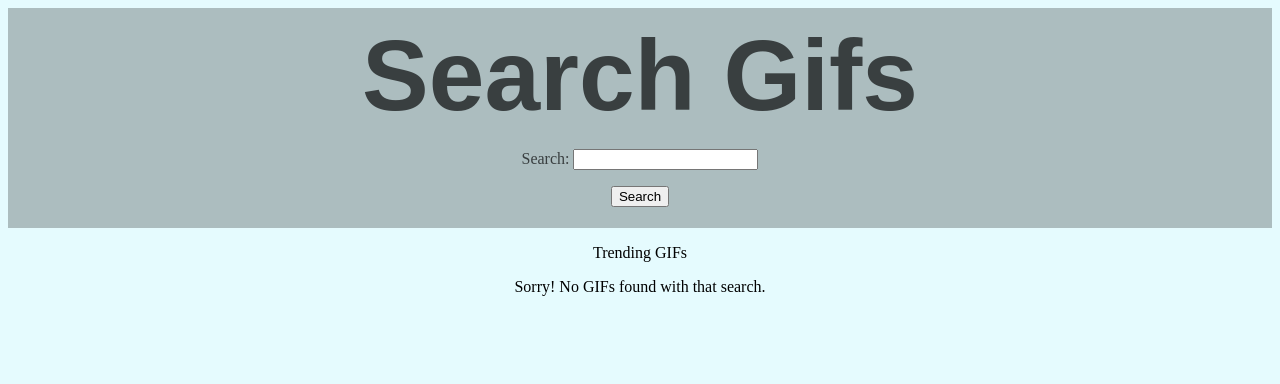
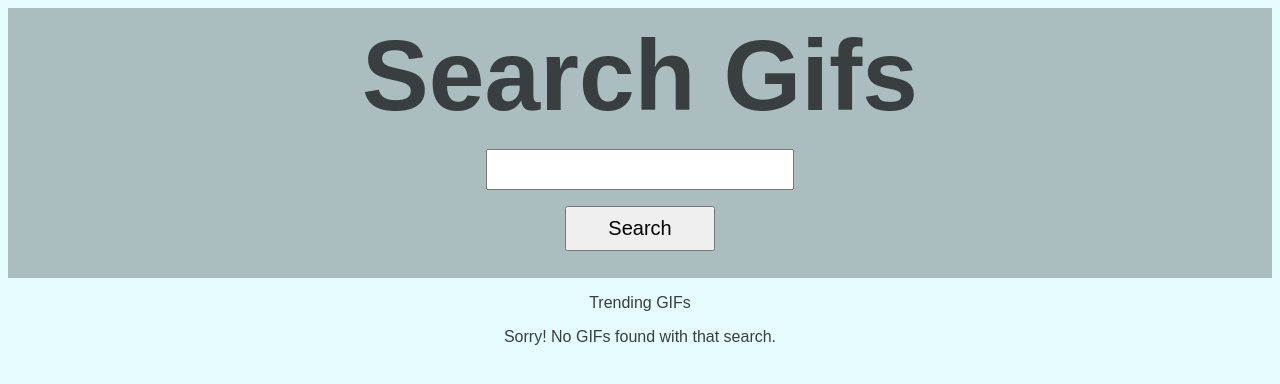
Before and after one commit to angelinaolmedo7/Gifsearch, a Flask app: page / in a window 1280 px wide. Shown: the top 384 px of the page. Run offline with Flask 2, Linux system fonts and the light colour scheme; data that the repository does not hold is empty.

Commit message:
everything looks good except gif spacing

```diff
--- a/static/style.css
+++ b/static/style.css
@@ -1,18 +1,18 @@
 h1 {
     font-size: 100px;
-    font-family: Arial, Helvetica, sans-serif;
     margin-top: 0px;
     margin-bottom: 0px;
 }
 
 body {
     background-color: #E5FBFE;
+    font-family: Arial, Helvetica, sans-serif;
+    color: #393F40;
 }
 
 #title {
-    color: #393F40;
     margin-top: 0;
-    height: 200px;
+    height: 250px;
     width: 100%;
     text-align: center;
     background-color: #ACBDBF;
@@ -21,7 +21,19 @@ body {
 }
 
 #gifs {
-    /* align-items: center; */
     width: 100%;
     text-align: center;
 }
+
+button {
+    height: 45px;
+    width: 150px;
+    font-size: 20px;
+}
+
+input {
+    height: 35px;
+    width: 300px;
+    font-size: 20px;
+    text-align: center;
+}
--- a/templates/index.html
+++ b/templates/index.html
@@ -10,7 +10,6 @@
         the search term to the query string -->
     <form action='/'>
         <p>
-            Search:
             <input type='text' name='search_term'/>
         </p>
         <button type='submit'>Search</button>
```
